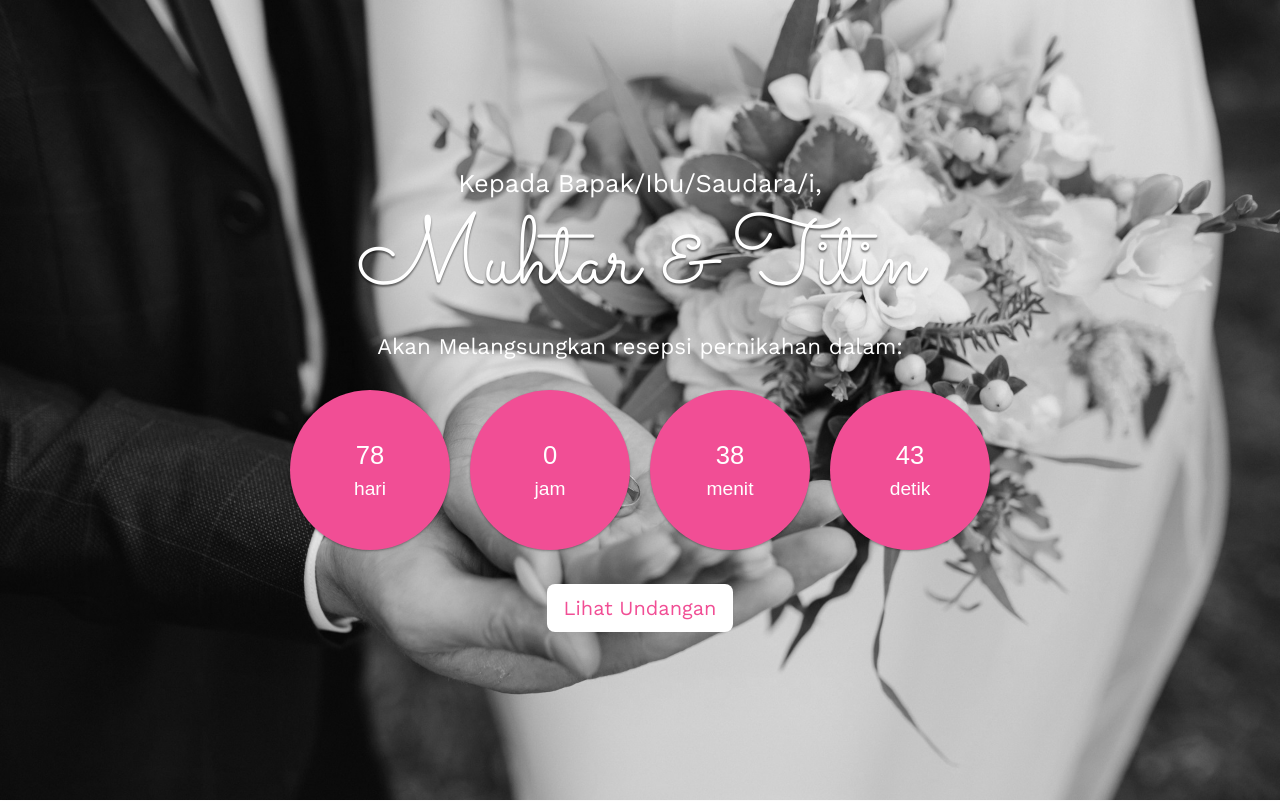
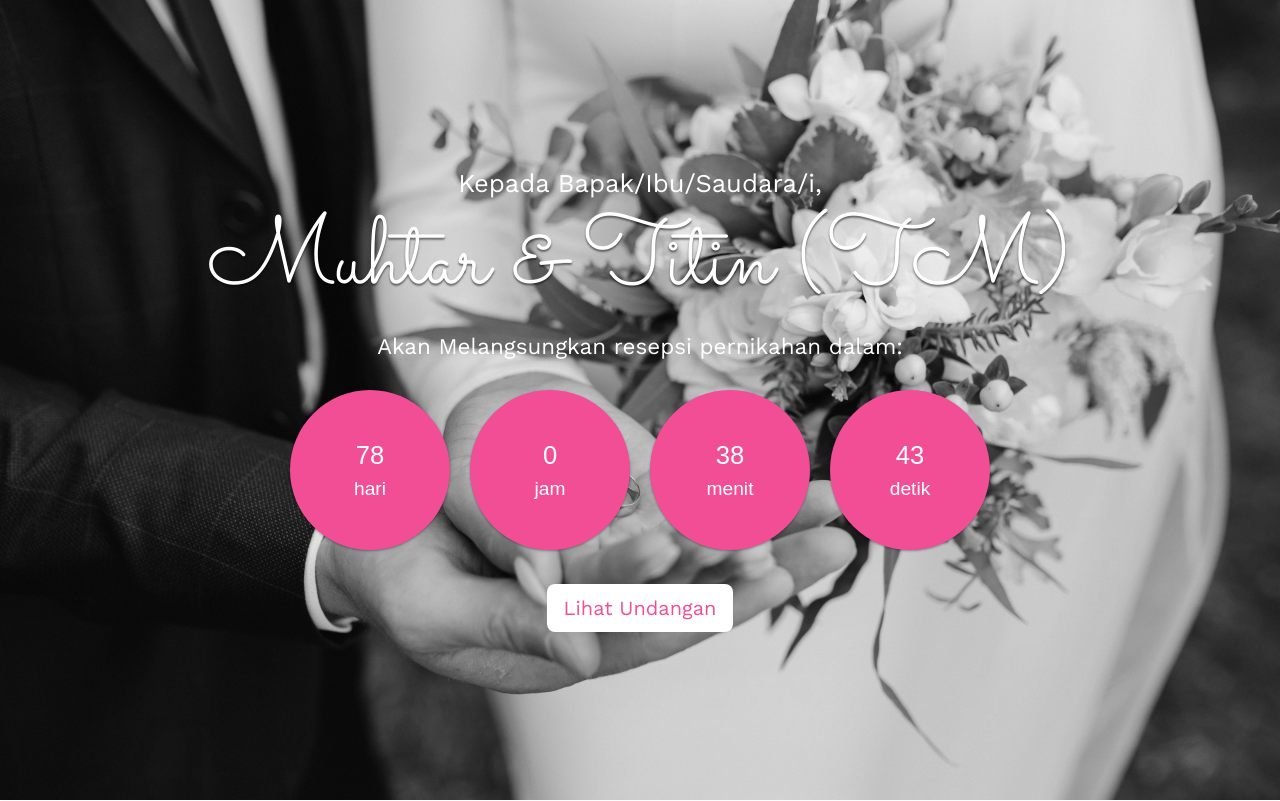
Before and after one commit to hidayatTM/tm-wedding, a plain HTML site: page index.html in a window 1280 px wide. Shown: the top 801 px of the page. Drawn offline with nearby package versions, Linux system fonts and the light colour scheme; grey boxes are pictures that could not be loaded.

Commit message:
debunging

```diff
--- a/index.html
+++ b/index.html
@@ -39,7 +39,7 @@
     >
       <main>
         <h4>Kepada Bapak/Ibu/Saudara/i,</h4>
-        <h1>Muhtar & Titin</h1>
+        <h1>Muhtar & Titin (TM)</h1>
         <p>Akan Melangsungkan resepsi pernikahan dalam:</p>
         <div class="simply-countdown"></div>
         <a href="#undangan" class="btn btn-lg mt-4">Lihat Undangan</a>
```
